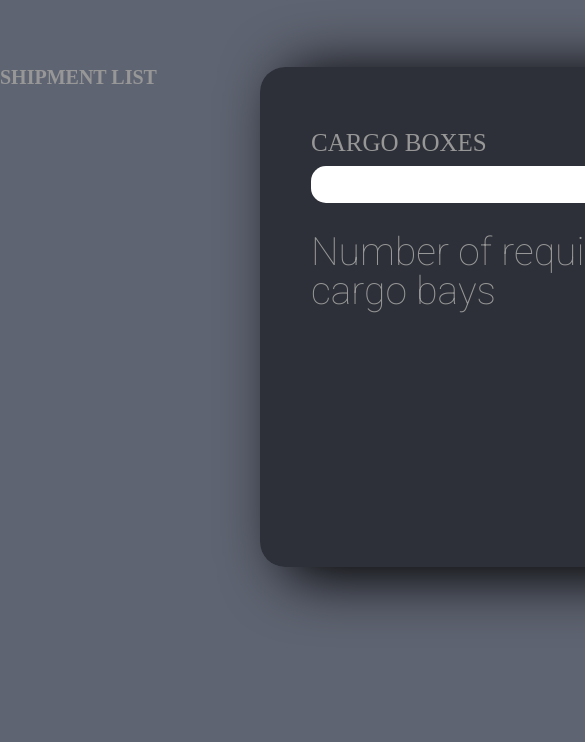
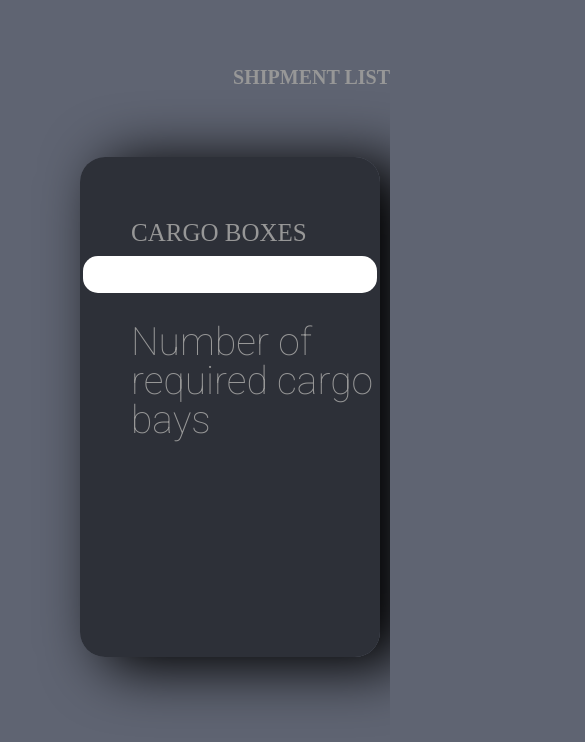
Before and after one commit to vievsonik/saboloo-nashromi-spacex-main, a plain HTML site: page index.html in a window 390 px wide. Shown: the part 46-788 px from the top of the page, 585 px wide, since content can reach past the window. Drawn offline with Linux system fonts and the light colour scheme; no server answers.

Commit message:
changes in responsive

```diff
--- a/index.html
+++ b/index.html
@@ -13,6 +13,7 @@
     />
     <link rel="stylesheet" href="style.css" />
     <link rel="stylesheet" href="reset.css" />
+    <link rel="stylesheet" href="responsive.css" />
     <script defer src="script.js"></script>
   </head>
   <body class="body">
@@ -47,7 +48,7 @@
                 <input type="text" name="text" id="cargo-input" />
               </div>
               <h3 id="requaierd-cargos">Number of required cargo bays</h3>
-              <div id="cargos"> </div>
+              <div id="cargos"></div>
             </div>
           </div>
         </div>
--- /dev/null
+++ b/responsive.css
@@ -0,0 +1,25 @@
+@media (max-width: 970px) {
+  /* .left-container-box {
+  } */
+  .container-flex {
+    flex-direction: column;
+  }
+  #api-name {
+    font-size: 25px;
+  }
+  .left-container-box {
+    justify-content: flex-end;
+    align-items: flex-end;
+  }
+  #cargo-input {
+    width: 290px;
+  }
+  .input-class-1 {
+    padding-left: 3px;
+  }
+  .right-cargo-indicator {
+    width: 300px;
+    justify-content: center;
+    align-self: center;
+  }
+}
--- a/style.css
+++ b/style.css
@@ -1,12 +1,3 @@
-/*
-* Prefixed by https://autoprefixer.github.io
-* PostCSS: v8.4.14,
-* Autoprefixer: v10.4.7
-* Browsers: last 4 version
-*/
-
-/* header */
-
 .body {
   background-color: #5f6472;
 }
@@ -170,7 +161,8 @@
   font-size: 25px;
 }
 #cargo-input {
-  width: 350px;
+  max-width: 350px;
+  width: 100%;
   height: 35px;
   border-radius: 15px;
   border: none;
```
